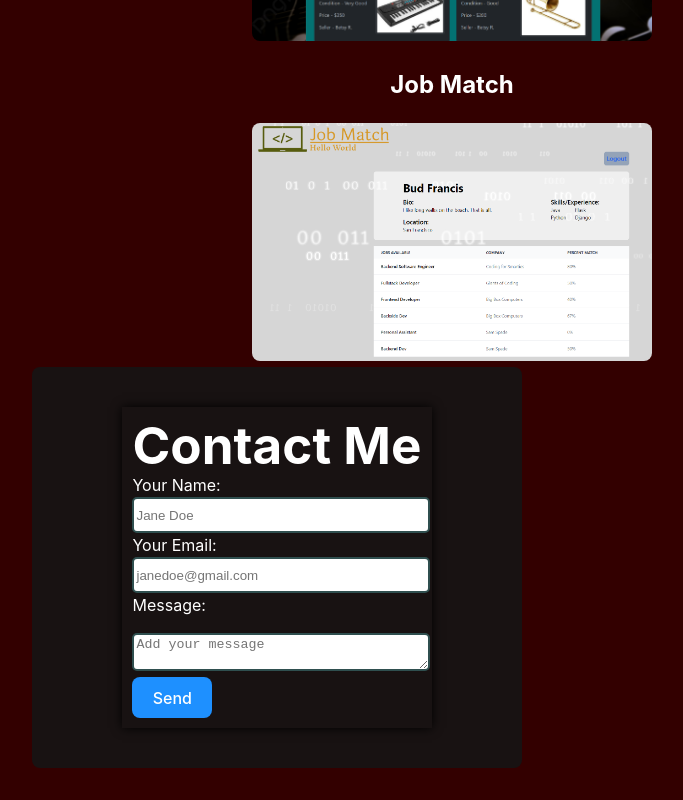
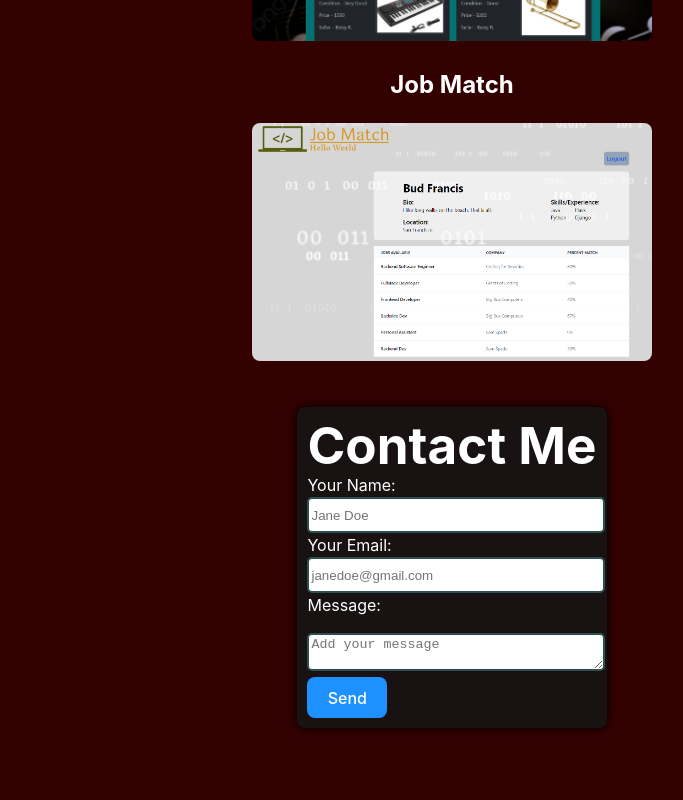
Before and after one commit to Wbradmeyer/vitePortfolio, a Vue app: page / in a window 1280 px wide. Shown: the part 1265-2065 px from the top of the page, without its empty margins (188-871 px from the left). Built offline with nearby package versions, Linux system fonts and the light colour scheme.

Commit message:
contact widen reset

```diff
--- a/src/components/Contact.vue
+++ b/src/components/Contact.vue
@@ -27,10 +27,6 @@
         justify-content: center;
         align-items: center;
         padding: 20px;
-        background-color: rgb(24, 18, 18);
-        color: white;
-        border-radius: 8px;
-        max-width: 450px;
     }
 
     .card {
@@ -41,10 +37,10 @@
     form {
         margin: 0px;
         text-align: left;
-        /* background-color: rgb(24, 18, 18);
+        background-color: rgb(24, 18, 18);
         color: white;
         border-radius: 8px;
-        max-width: 400px; */
+        max-width: 450px;
         padding: 10px;
         box-shadow: 0px 0px 10px black;
     }
```
